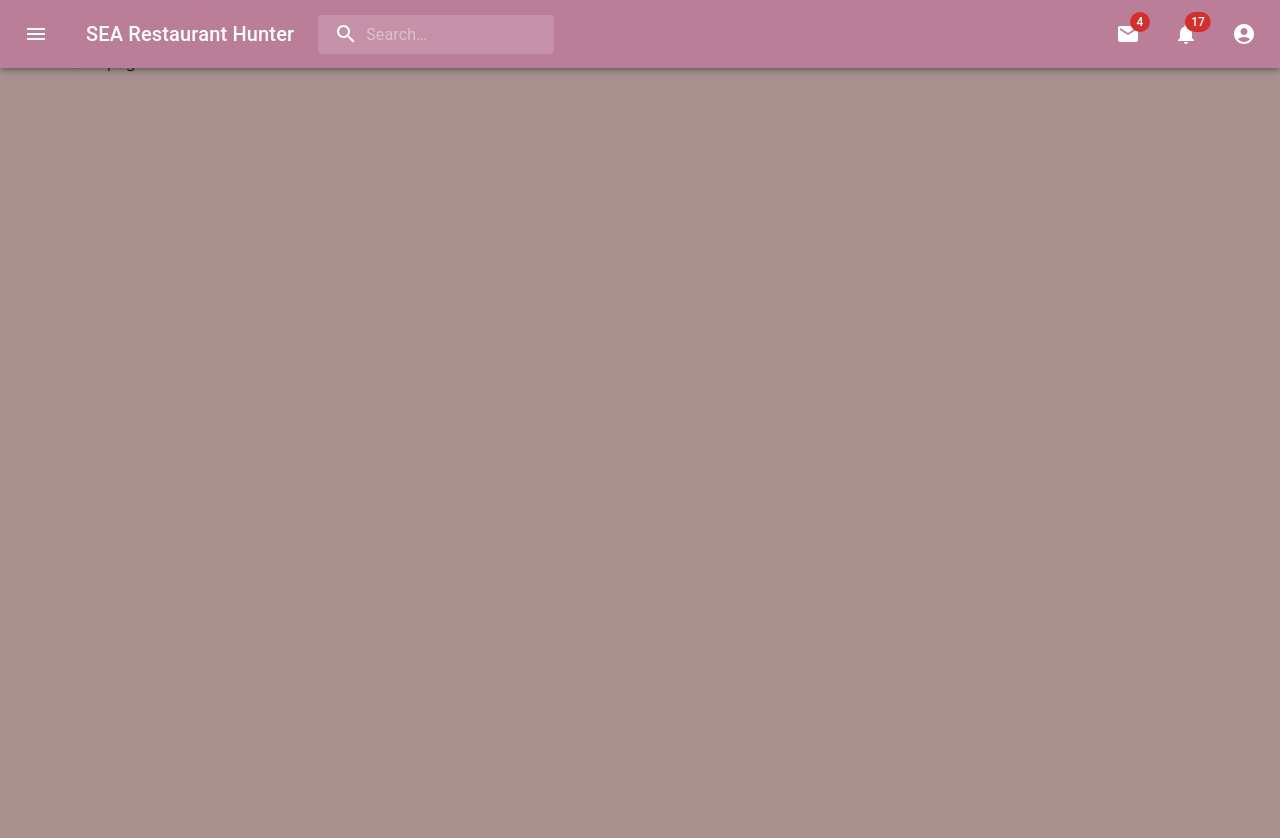
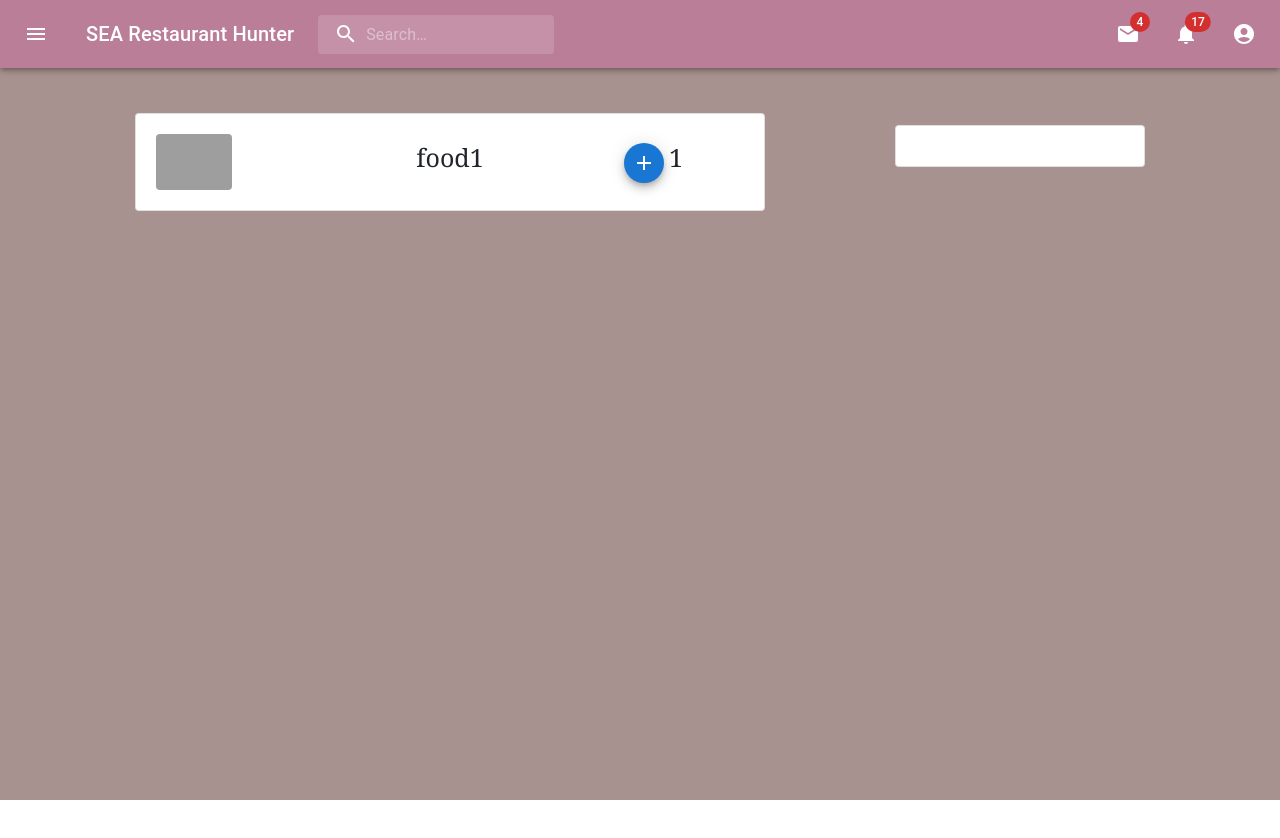
Before and after one commit to sry19/SEArestaurants, a React (Create React App) app: page /tos in a window 1280 px wide. Shown: the top 838 px of the page. After the commit the page ends 800 px from the top, so only its background shows below. Built offline with nearby package versions, Linux system fonts and the light colour scheme; grey boxes are pictures that could not be loaded.

Commit message:
add order page

```diff
--- /dev/null
+++ b/src/components/fakePage.css
@@ -0,0 +1,7 @@
+#order label{
+    text-align: center;
+    display:flexbox;
+    font-family: Georgia, 'Times New Roman', Times, serif;
+    font-size: 25px;
+    padding: 5px;
+}
--- a/src/components/fakePage.js
+++ b/src/components/fakePage.js
@@ -1,12 +1,56 @@
 import React from 'react';
 import { Card, Row, Col, Container } from "react-bootstrap";
+import Avatar from '@mui/material/Avatar';
+import Stack from '@mui/material/Stack';
+import Fab from '@mui/material/Fab';
+import AddIcon from '@mui/icons-material/Add';
+import './fakePage.css'
+
+export function ImageAvatars() {
+  return (
+    <Stack direction="row" spacing={2}>
+      <Avatar
+        alt="Remy Sharp"
+        src="/static/images/avatar/1.jpg"
+        sx={{ width: 24, height: 24 }}
+      />
+      <Avatar alt="Remy Sharp" src="/static/images/avatar/niku.jpg" />
+      <Avatar
+        alt="Remy Sharp"
+        src="/static/images/avatar/1.jpg"
+        sx={{ width: 56, height: 56 }}
+      />
+    </Stack>
+  );
+}
 
 export default function FakePage() {
     return (
         <div>
-            <Container style={{marginTop:'50px', minHeight: '800px'}}>
+            <Container style={{marginTop:'0px', minHeight: '800px'}}>
                 <Row>
-                    <p>fake page</p>
+                    <Col xs={12} md={12} lg={8}>
+                        <div style={{padding:'50px'}} id='order'>
+                            <Card style={{ padding:'20px',marginTop:'10%'}}>
+                                <Row>
+                                    <Col xs={4} md={4} lg={4}><Avatar variant="rounded" sx={{ width: 76, height: 56 }} alt="food1" src="https://s3-media0.fl.yelpcdn.com/bphoto/alZbMIPoz-mktc3nJxRPJw/o.jpg" /></Col>
+                                    <Col xs={4} md={4} lg={4}><label >food1</label></Col>
+                                    <Col xs={4} md={4} lg={4}>
+                                        <Fab variant="circular" color="primary" size="small" aria-label="add">
+                                            <AddIcon />
+                                        </Fab>
+                                        <label>{1}</label>
+                                    </Col>
+                                </Row>
+                            </Card>
+                        </div>
+                    </Col>
+                    <Col xs={12} md={12} lg={4}>
+                        <div style={{padding:'50px', marginTop: '50px'}} >
+                            <Card style={{ padding:'20px',marginTop:'10%'}}>
+                            </Card>
+                        </div>
+                    </Col>
                 </Row>
             </Container>
         </div>
--- a/src/components/restaurantCard.js
+++ b/src/components/restaurantCard.js
@@ -85,6 +85,7 @@ function RestaurantCard(props) {
   }
 
   return (
+      <>
     <Card sx={{ maxWidth: 345, marginBottom:'25px', marginTop: '25px'}}>
       <CardHeader sx={{ maxWidth: 345, height: 100, fontSize: 20, }} className='card-header-height'
         avatar={
@@ -165,6 +166,7 @@ function RestaurantCard(props) {
       </Collapse>
 
     </Card>
+    </>
   );
 }
 
--- a/src/components/restaurantList.js
+++ b/src/components/restaurantList.js
@@ -37,6 +37,9 @@ export default function RestaurantList(props) {
 
     return (
         <div>
+            <Card>
+                <input value={'sdf'}/>
+            </Card>
             <Container style={{marginTop:'50px'}}>
                 <Row>
                     {
```
Also changed, not shown: src/static/images/avatar/niku.jpg (added).
